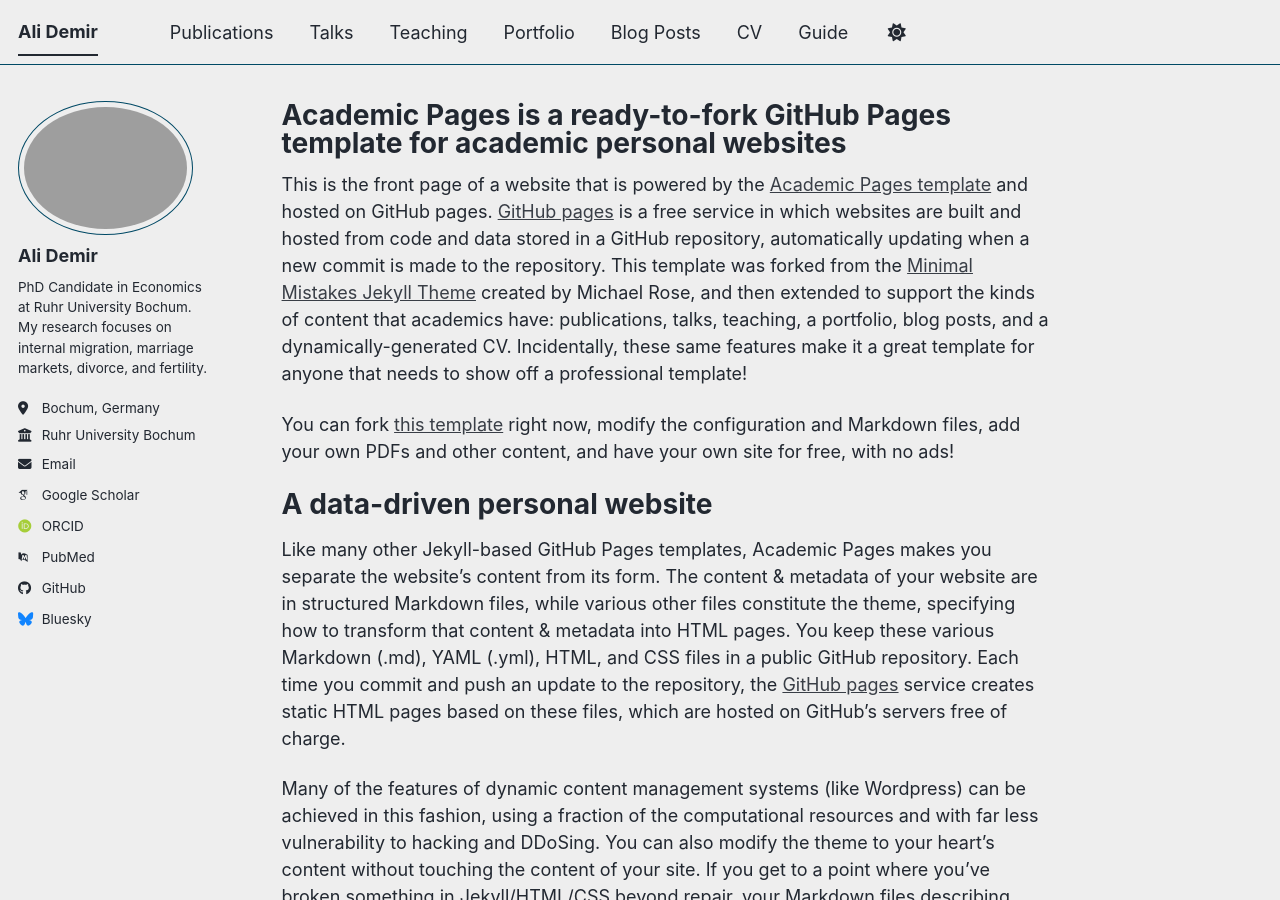
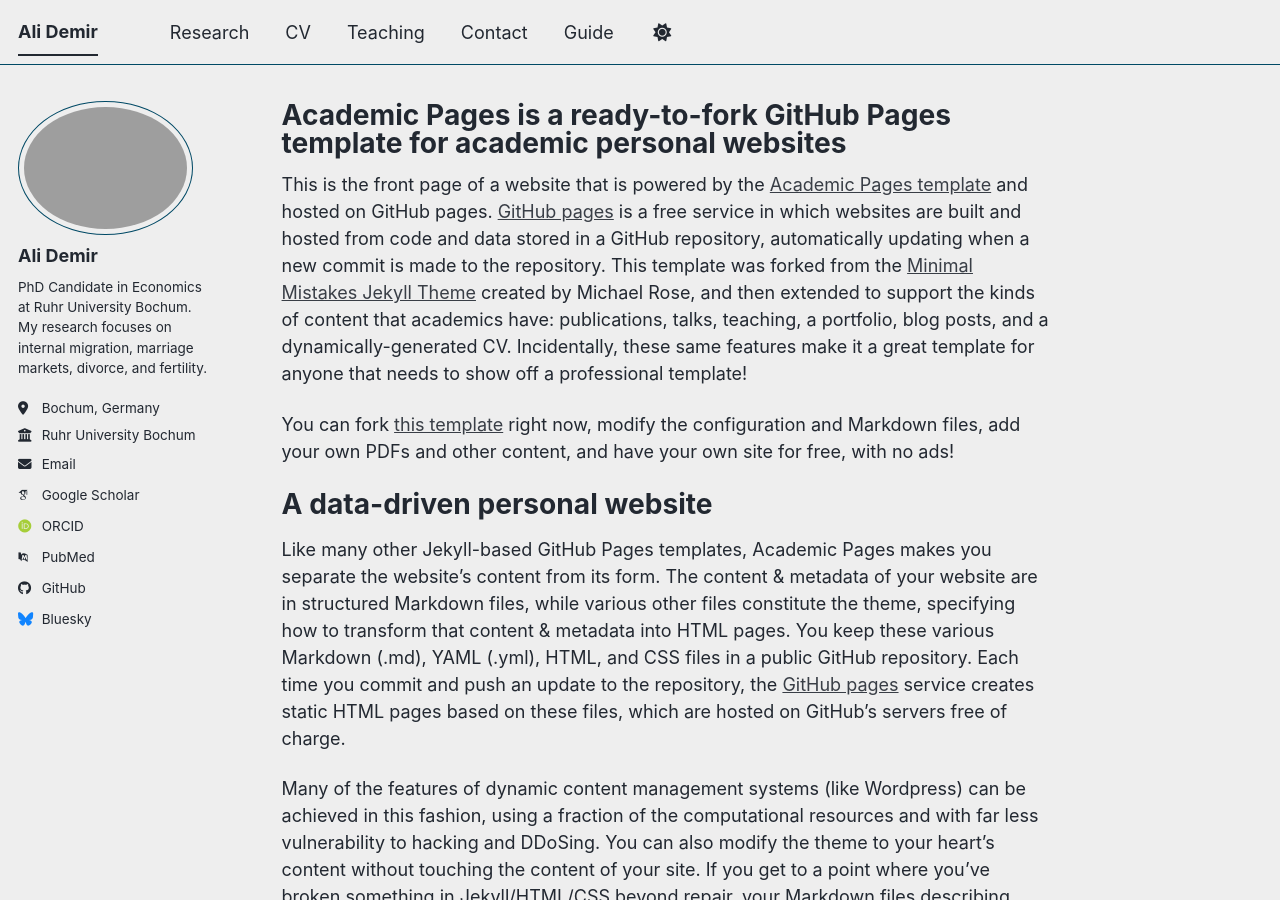
Before and after one commit to alidemir1995ad-alt/alidemir1995ad-alt.github.io, a Jekyll site: the page built from _pages/about.md, in a window 1280 px wide and 900 px high. Built offline with Jekyll 4.4.1, drawn with Linux system fonts in a browser that asks for light colours; some web fonts are replaced; a script bundle is joined from its source files by our own code; library files that are not in the unit come from our copies.

Commit message:
Update navigation titles and URLs

```diff
--- a/_data/navigation.yml
+++ b/_data/navigation.yml
@@ -8,23 +8,17 @@
 #      Markdown formatted page while the second is generated using JSON.
 
 main:
-  - title: "Publications"
+  - title: "Research"
     url: /publications/
 
-  - title: "Talks"
-    url: /talks/
+  - title: "CV"
+    url: /files/CV_Ali_Demir.pdf
 
   - title: "Teaching"
     url: /teaching/
 
-  - title: "Portfolio"
-    url: /portfolio/
-
-  - title: "Blog Posts"
-    url: /year-archive/
-
-  - title: "CV"
-    url: /cv/
+  - title: "Contact"
+    url: /contact/
 
   # - title: "CV"
   #   url: /cv-json/
```
